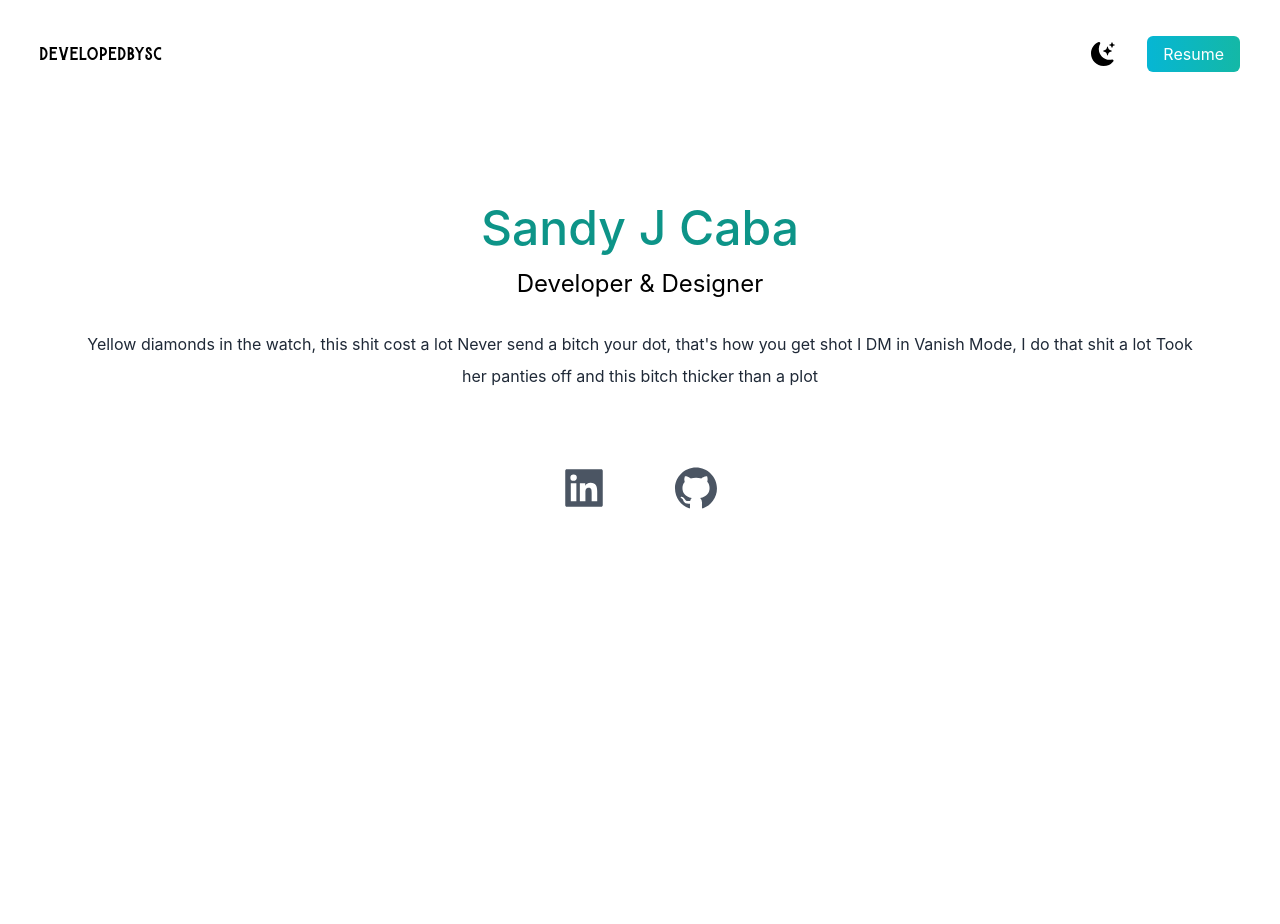
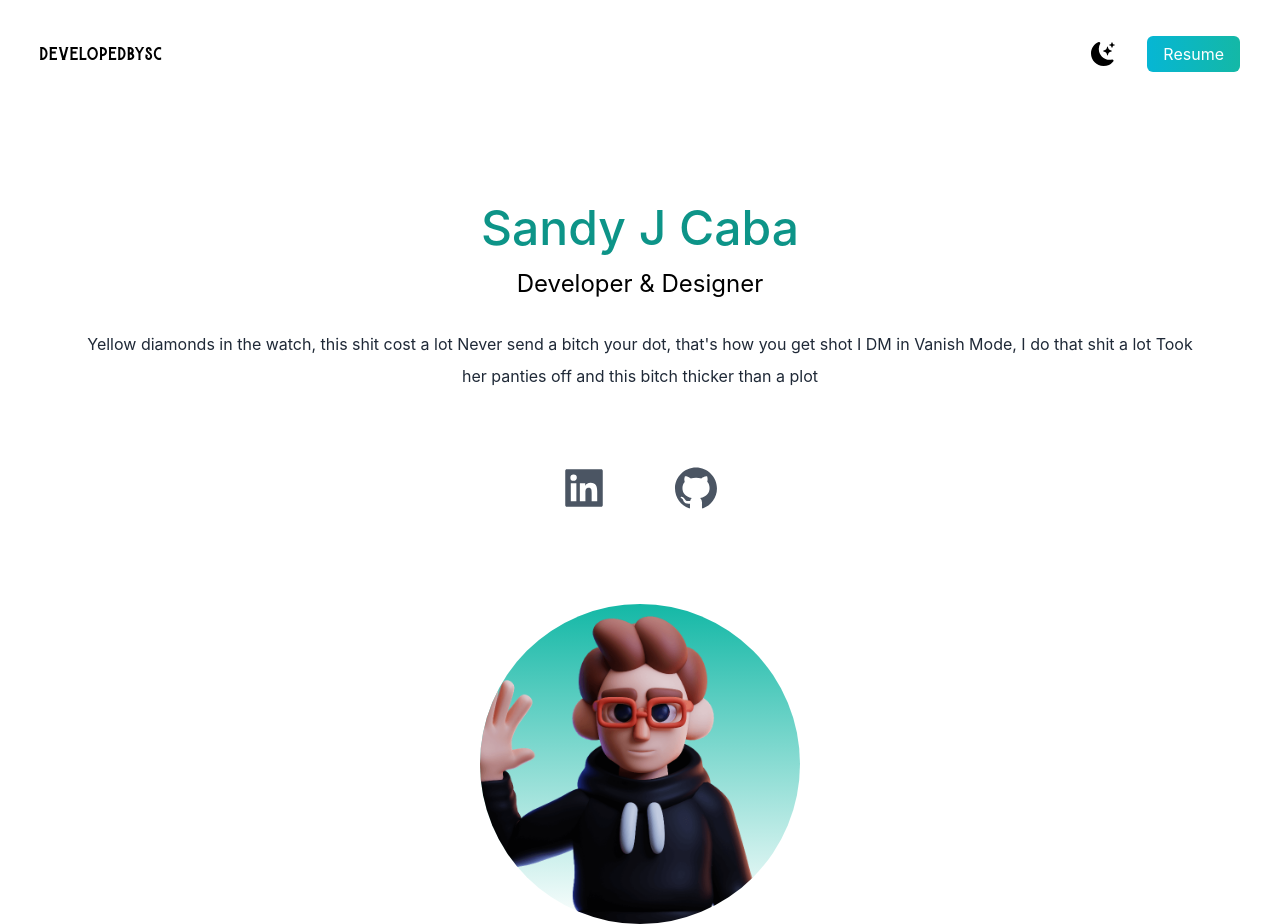
Before and after one commit to limbocaba/limbocaba.github.io, a Next.js app in the folder react-portfolio/: page / in a window 1280 px wide. Before the commit the page ends 800 px from the top, so only its background shows below. Built offline with nearby package versions, Linux system fonts and the light colour scheme.

Commit message:
added meta avatar to front page

```diff
--- a/react-portfolio/pages/index.tsx
+++ b/react-portfolio/pages/index.tsx
@@ -5,6 +5,8 @@
   AiFillLinkedin,
   AiFillGithub
 } from "react-icons/ai";
+import Image from "next/image";
+import metaAvatar from '../public/meta-avatar.png';
 
 export default function Home() {
   return (
@@ -47,6 +49,9 @@
             <AiFillLinkedin />
             <AiFillGithub />
           </div>
+          <div className="relative mx-auto bg-gradient-to-b from-teal-500 rounded-full w-80 h-80 mt-20 overflow-hidden">
+            <Image src={metaAvatar} alt="" layout="fill" objectFit="cover"/>
+          </div>
         </section>
       </main>
     </div>
```
